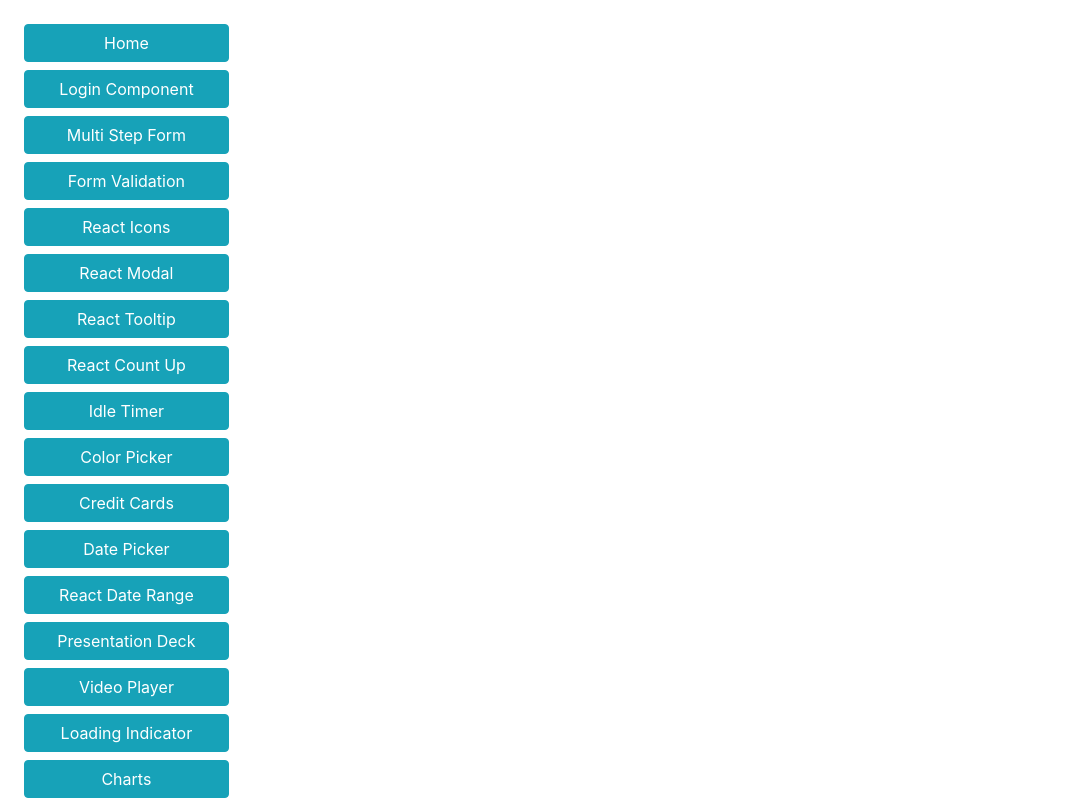
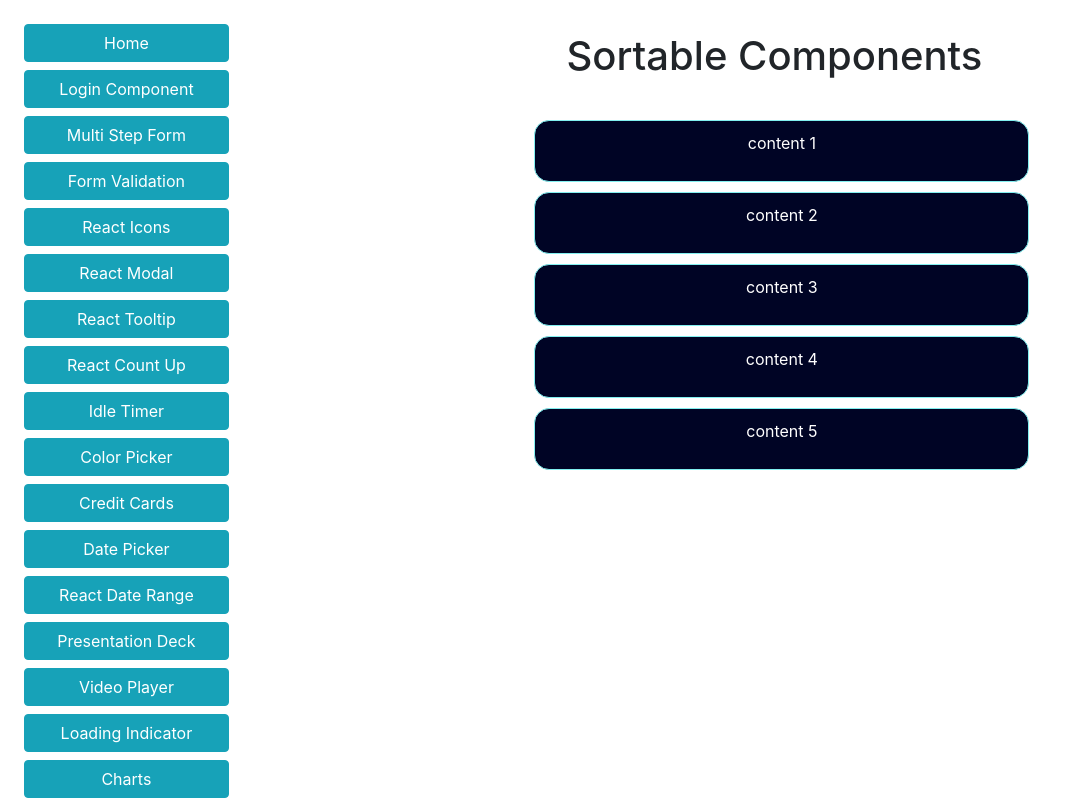
Before and after one commit to supuni9622/React-Components-Mix, a React (Create React App) app in the folder react-mix/: page /sortable in a window 1280 px wide. Shown: the whole page, without its empty margins (0-1068 px from the left). Built offline with nearby package versions, Linux system fonts and the light colour scheme.

Commit message:
Created react-sortable components

```diff
--- a/react-mix/package.json
+++ b/react-mix/package.json
@@ -6,12 +6,14 @@
     "@testing-library/jest-dom": "^5.11.4",
     "@testing-library/react": "^11.1.0",
     "@testing-library/user-event": "^12.1.10",
+    "array-move": "^3.0.1",
     "indicative": "^7.4.4",
     "react": "^17.0.1",
     "react-bootstrap": "^1.4.0",
     "react-dom": "^17.0.1",
     "react-router-dom": "^5.2.0",
     "react-scripts": "4.0.1",
+    "react-sortable-hoc": "^1.11.0",
     "web-vitals": "^0.2.4"
   },
   "scripts": {
--- a/react-mix/src/App.js
+++ b/react-mix/src/App.js
@@ -30,6 +30,7 @@ import Drawer from './components/drawer/Drawer';
 import NumberFormat from './components/numeral/NumberFormat';
 import HeatMapComponent from './components/heatMap/HeatMapComponent';
 import FormValidation from './components/formValidation/FormValidation';
+import SortableIndex from './components/sortable/SortableIndex';
 
 import './App.css';
 
@@ -72,6 +73,7 @@ const App = () => {
             <Route path='/drawer' component={Drawer}/>
             <Route path='/heat-map' component={HeatMapComponent}/>
             <Route path='/numeral' component={NumberFormat}/>
+            <Route path='/sortable' component={SortableIndex}/>
           </Switch>
         </div>
     </div>
--- a/react-mix/src/components/Home.js
+++ b/react-mix/src/components/Home.js
@@ -95,6 +95,9 @@ const Home = () => {
             <div className='box box29'>
                 Form Validation
             </div>
+            <div className='box box30'>
+                Sortable Components
+            </div>
         </div>
         </Container>
     )
--- a/react-mix/src/components/Navigation.js
+++ b/react-mix/src/components/Navigation.js
@@ -34,6 +34,7 @@ const Navigation = () => {
             <Link to='/drawer' className='btn btn-info mb-2 w-100'>Drawer</Link> <br/>
             <Link to='/heat-map' className='btn btn-info mb-2 w-100'>Heat-Map</Link> <br/>
             <Link to='/numeral' className='btn btn-info mb-2 w-100'>Number Formats</Link> <br/>
+            <Link to='/sortable' className='btn btn-info mb-2 w-100'>Sortable Components</Link> <br/>
         </div>
     )
 }
--- /dev/null
+++ b/react-mix/src/components/sortable/SortableIndex.js
@@ -0,0 +1,45 @@
+import React, {useState} from 'react';
+import {SortableContainer} from 'react-sortable-hoc';
+import ToDoList from './ToDoList';
+import arrayMove from 'array-move';
+import './sortIndex.css';
+
+// For this i have used 2 npm packes called react-sortable-hoc and array-move
+// array-move - Move an array item to a different position
+// arrayMove(array, from, to)
+
+// react-sortable-hoc - A set of higher-order components to turn any list into an animated, accessible and touch-friendly sortable list
+
+
+const todosInit = [
+    {id: 1, content: 'content 1', isDone: false},
+    {id: 2, content: 'content 2', isDone: false},
+    {id: 3, content: 'content 3', isDone: false},
+    {id: 4, content: 'content 4', isDone: false},
+    {id: 5, content: 'content 5', isDone: false}
+  ];
+
+const SortableList = SortableContainer(ToDoList);
+
+const SortableIndex = () => {
+
+    const [todos, setTodos] = useState(todosInit);
+
+    const onSortEnd = (e) =>{
+        var newTodos = arrayMove(todos, e.oldIndex, e.newIndex )
+        setTodos(newTodos);
+      };
+
+    return (
+        <div className="sortingList">
+            <h1 className='mb-4 mt-3 py-3'> Sortable Components </h1>
+            <SortableList
+                items={todos}
+                onSortEnd={onSortEnd}
+                axis='xy'
+            />
+      </div>
+    )
+}
+
+export default SortableIndex
--- /dev/null
+++ b/react-mix/src/components/sortable/ToDoItem.js
@@ -0,0 +1,9 @@
+const ToDoItem = ({todo}) =>{
+    return (
+    <div key={todo.id} className="todo">
+        <p>{todo.content}</p>
+    </div>
+    )
+};
+
+export default ToDoItem;
--- /dev/null
+++ b/react-mix/src/components/sortable/ToDoList.js
@@ -0,0 +1,22 @@
+import {SortableElement} from 'react-sortable-hoc';
+import ToDoItem from './ToDoItem';
+
+const SortableItem = SortableElement(ToDoItem)
+
+const ToDoList = ({items}) =>{
+
+    return (
+        <div className="todoList">
+            {items.map((todo,i)=>{
+                return <SortableItem
+                    todo={todo}
+                    index={i}
+                    key={todo.id}
+                />
+            })}
+        </div>
+    )
+
+};
+
+export default ToDoList;
--- /dev/null
+++ b/react-mix/src/components/sortable/sortIndex.css
@@ -0,0 +1,21 @@
+.sortingList {
+    text-align: center;
+  }
+
+  .todoList{
+    display: block;
+    margin: auto;
+    position: relative;
+    width: 500px;
+  }
+
+  .todo{
+    width: 99%;
+    border: solid 1px rgb(130, 240, 240);
+    padding: 10px;
+    text-align: center;
+    margin: 10px;
+    background-color: rgb(0, 4, 37);
+    color : white;
+    border-radius: 15px;
+  }
```
Also changed, not shown: 1 other file (tests, documents, lock files or other folders).
